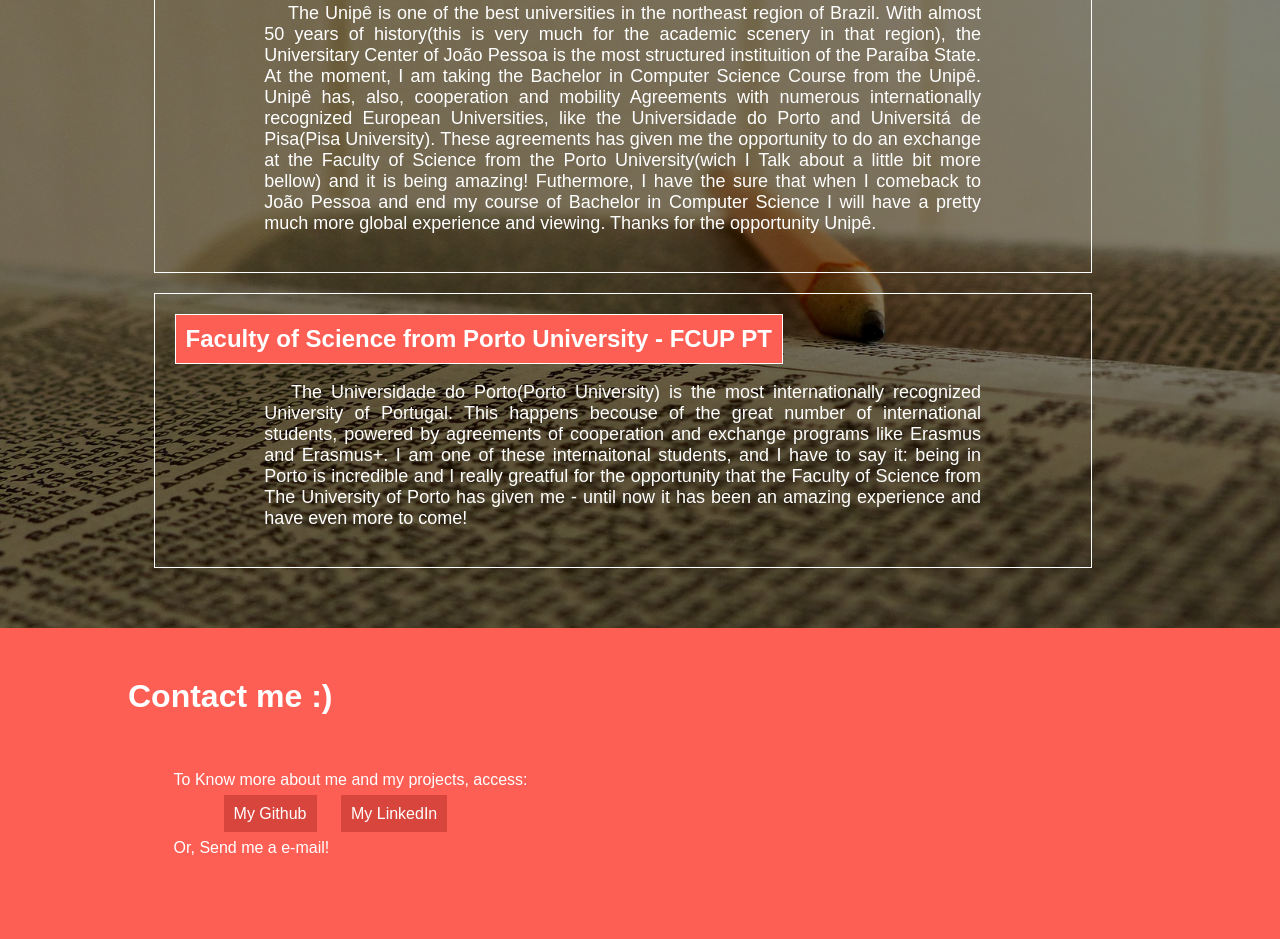
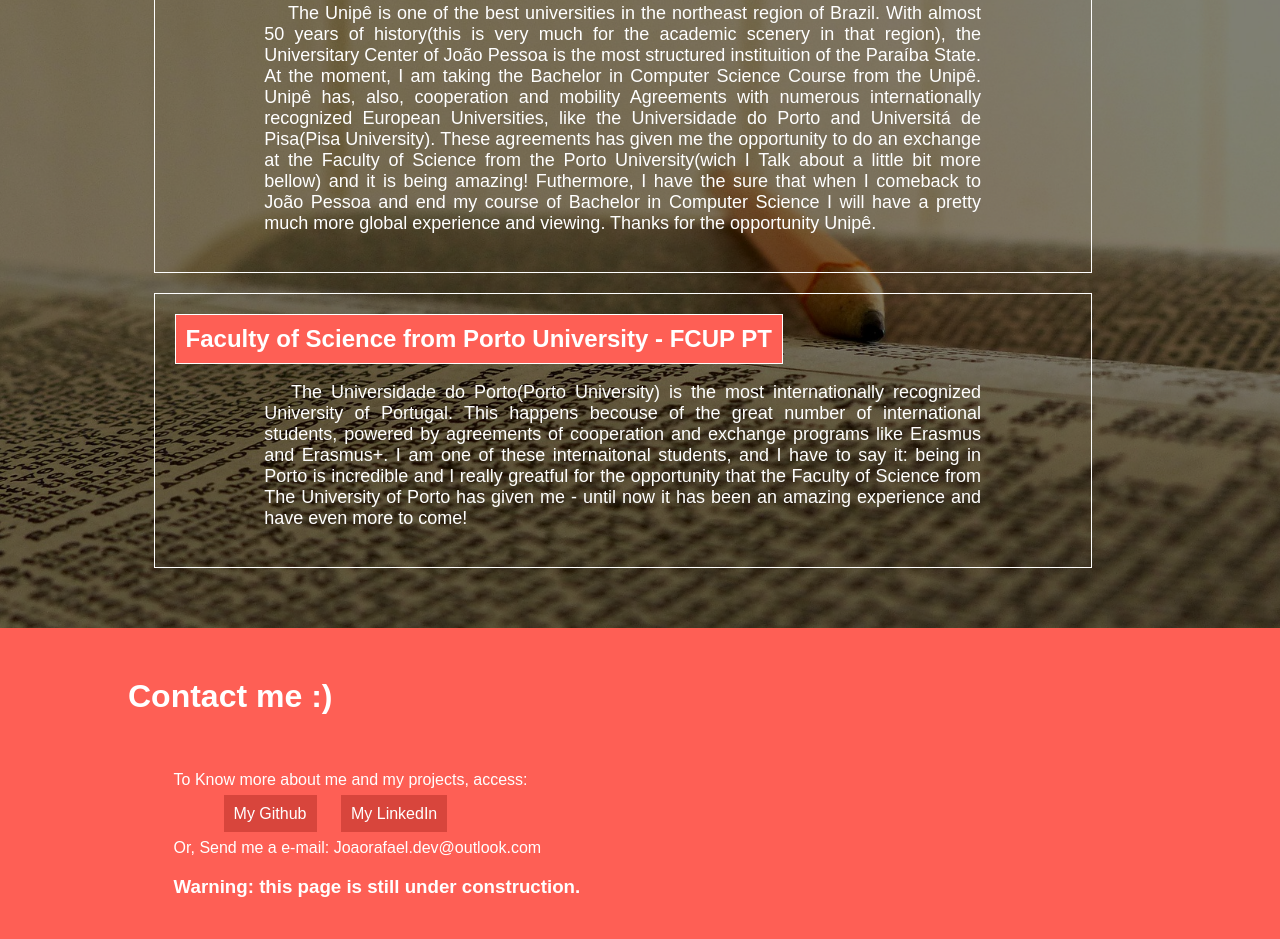
Before and after one commit to joao-rafael/personalPage, a plain HTML site: page Index.html in a window 1280 px wide. Shown: the part 913-1852 px from the top of the page. Drawn offline with Linux system fonts and the light colour scheme.

Commit message:
Added warning

```diff
--- a/Index.html
+++ b/Index.html
@@ -6,10 +6,10 @@
         <link rel="stylesheet" type="text/css" href="Style.css">
     </head>
     <body>
+        <main>
             <header>
                 <h1 class="title">Hi! Welcome to my personal page!</h1>
                 <figure>
-
                     <img class="profile" src="profile.jpg">
                     <font color="#307ECB">My milkshake brings all the boys my yard; danm right its better than yours </font>
                 </figure>
@@ -44,8 +44,12 @@
                             <li><a href="https://github.com/joao-rafael">My Github</a></li>
                             <li><a href="https://www.linkedin.com/in/joao-rafael-silva/">My LinkedIn</a></li>
                     </ul>
-                <p>Or, <a href="joaorafael.dev@outlook.com">Send me a e-mail</a>!</p>
+                    <p>Or, Send me a e-mail: Joaorafael.dev@outlook.com</p>
+                    <h3>Warning: this page is still under construction.</h3>
+                    <div>
+                    </div>
                 </div>
             </footer>
+        </main>
     </body>
 </html>
```
Lines whose indentation alone changed are shown as unchanged.
